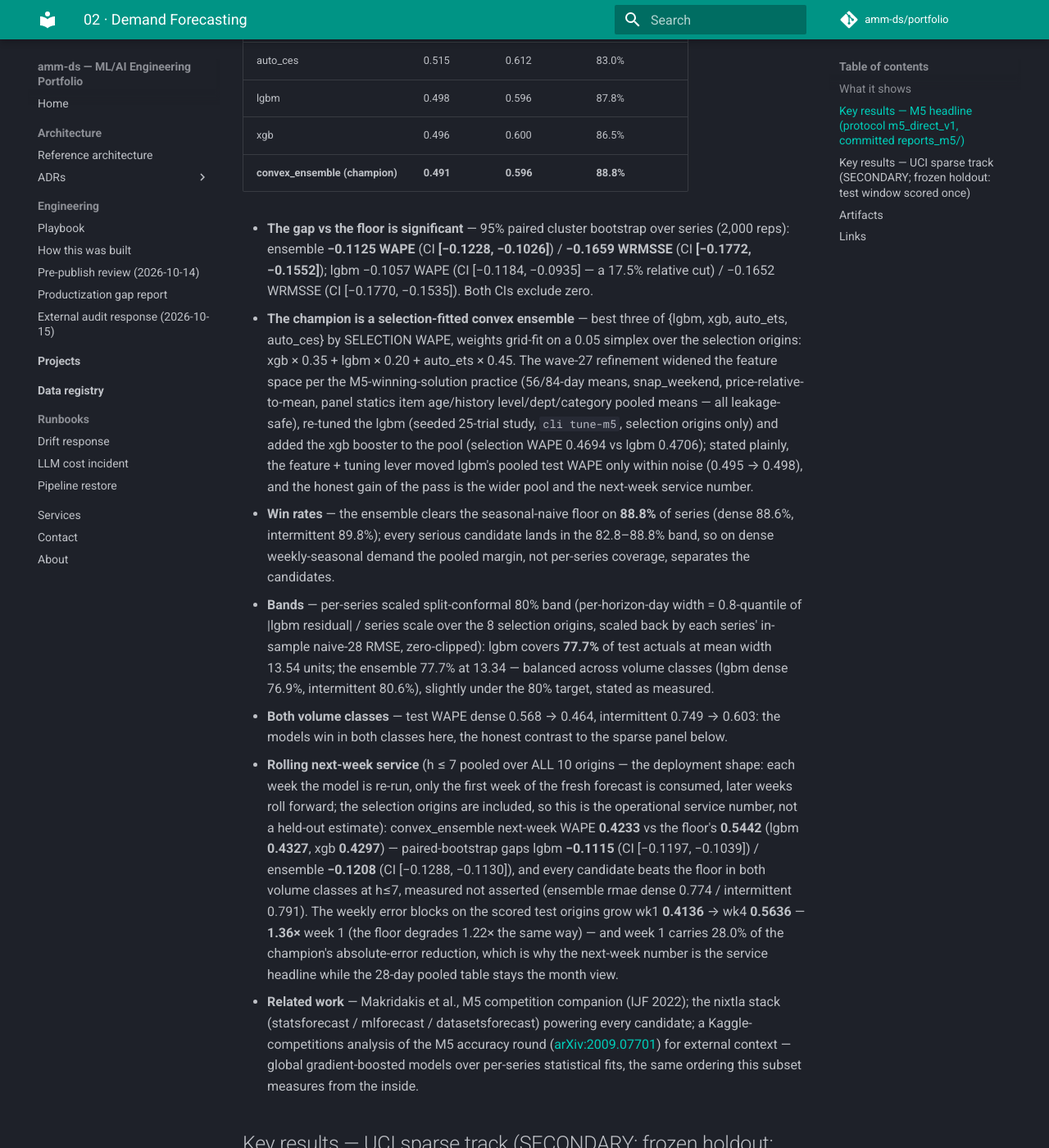
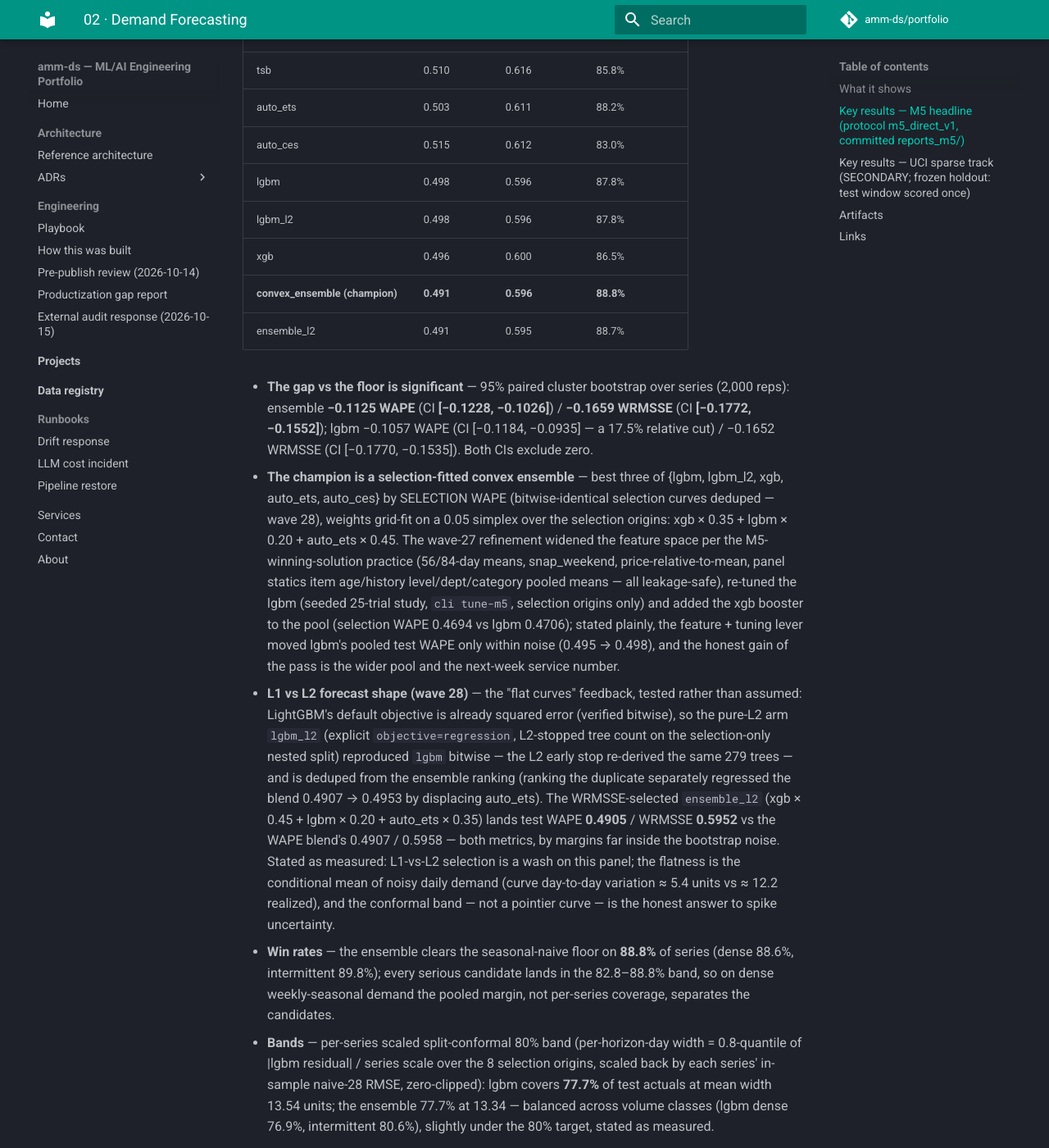
Before and after one commit to amm-ds/portfolio, an MkDocs documentation site: the page built from docs/projects/02-demand-forecasting.md, in a window 1280 px wide and 1400 px high, scrolled down 1578 px. Shown: the whole window at 82% size. Built offline with MkDocs 1.6.1 and Material for MkDocs 9.7.7, drawn with Linux system fonts in a browser that asks for light colours; comment, search, counter and statistics services are not loaded; some of the changed text lies outside the part shown.

```diff
--- a/docs/projects/02-demand-forecasting.md
+++ b/docs/projects/02-demand-forecasting.md
@@ -16,8 +16,14 @@
 > origins, the deployment shape) the ensemble posts next-week WAPE **0.4233**
 > vs the floor's **0.5442** (95% paired bootstrap CI **[−0.1288, −0.1130]** on
 > the −0.1208 gap), measurably beating the naive floor in both volume classes
-> (always-beats-naive: **yes**). The mirror image is the UCI sparse track
-> kept below as the secondary study, where the zero forecast stays the
+> (always-beats-naive: **yes**). The wave-28 L1/L2 pass tested the
+> "flat-curves" feedback: the pure-L2 arm `lgbm_l2` reproduced `lgbm`
+> bitwise (LightGBM's default loss is already squared error — the L1
+> character lived in the early-stopping/selection layers), and the
+> WRMSSE-selected `ensemble_l2` edged both test metrics by 0.0002/0.0006 —
+> a wash, stated as measured; the flatness is the conditional mean of noisy
+> daily demand, not a loss-function bug. The mirror image is the UCI sparse
+> track kept below as the secondary study, where the zero forecast stays the
 > ceiling.
 
 [Interactive case study with figures →](https://github.com/amm-ds/portfolio/tree/main/projects/02-demand-forecasting)
@@ -63,8 +69,10 @@
 | auto_ets | 0.503 | 0.611 | 88.2% |
 | auto_ces | 0.515 | 0.612 | 83.0% |
 | lgbm | 0.498 | 0.596 | 87.8% |
+| lgbm_l2 | 0.498 | 0.596 | 87.8% |
 | xgb | 0.496 | 0.600 | 86.5% |
 | **convex_ensemble (champion)** | **0.491** | **0.596** | **88.8%** |
+| ensemble_l2 | 0.491 | 0.595 | 88.7% |
 
 - **The gap vs the floor is significant** — 95% paired cluster bootstrap
   over series (2,000 reps): ensemble **−0.1125 WAPE** (CI **[−0.1228,
@@ -72,7 +80,8 @@
   WAPE (CI [−0.1184, −0.0935] — a 17.5% relative cut) / −0.1652 WRMSSE (CI
   [−0.1770, −0.1535]). Both CIs exclude zero.
 - **The champion is a selection-fitted convex ensemble** — best three of
-  {lgbm, xgb, auto_ets, auto_ces} by SELECTION WAPE, weights grid-fit on a
+  {lgbm, lgbm_l2, xgb, auto_ets, auto_ces} by SELECTION WAPE (bitwise-identical
+  selection curves deduped — wave 28), weights grid-fit on a
   0.05 simplex over the selection origins: xgb × 0.35 + lgbm × 0.20 +
   auto_ets × 0.45. The wave-27 refinement widened the feature space per the
   M5-winning-solution practice (56/84-day means, snap_weekend,
@@ -83,6 +92,20 @@
   tuning lever moved lgbm's pooled test WAPE only within noise (0.495 →
   0.498), and the honest gain of the pass is the wider pool and the
   next-week service number.
+- **L1 vs L2 forecast shape (wave 28)** — the "flat curves" feedback, tested
+  rather than assumed: LightGBM's default objective is already squared error
+  (verified bitwise), so the pure-L2 arm `lgbm_l2` (explicit
+  `objective=regression`, L2-stopped tree count on the selection-only nested
+  split) reproduced `lgbm` bitwise — the L2 early stop re-derived the same
+  279 trees — and is deduped from the ensemble ranking (ranking the duplicate
+  separately regressed the blend 0.4907 → 0.4953 by displacing auto_ets). The
+  WRMSSE-selected `ensemble_l2` (xgb × 0.45 + lgbm × 0.20 + auto_ets × 0.35)
+  lands test WAPE **0.4905** / WRMSSE **0.5952** vs the WAPE blend's 0.4907 /
+  0.5958 — both metrics, by margins far inside the bootstrap noise. Stated as
+  measured: L1-vs-L2 selection is a wash on this panel; the flatness is the
+  conditional mean of noisy daily demand (curve day-to-day variation ≈ 5.4
+  units vs ≈ 12.2 realized), and the conformal band — not a pointier curve —
+  is the honest answer to spike uncertainty.
 - **Win rates** — the ensemble clears the seasonal-naive floor on **88.8%**
   of series (dense 88.6%, intermittent 89.8%); every serious candidate lands
   in the 82.8–88.8% band, so on dense weekly-seasonal demand the pooled
```
Also changed, not shown: other parts of docs/projects/02-demand-forecasting.md (+1 -1 lines), docs/projects/index.md (+1 -1 lines), 2 other files.
